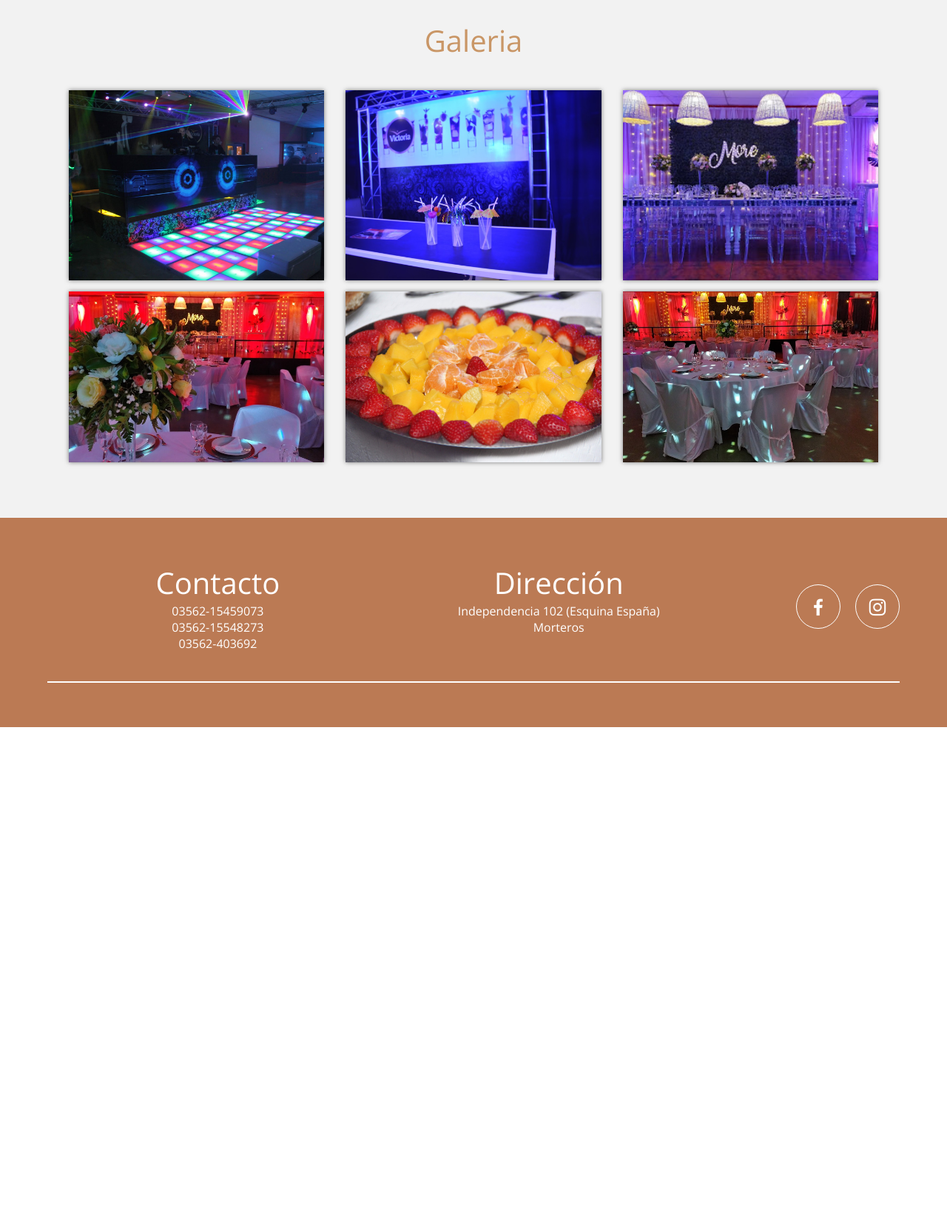
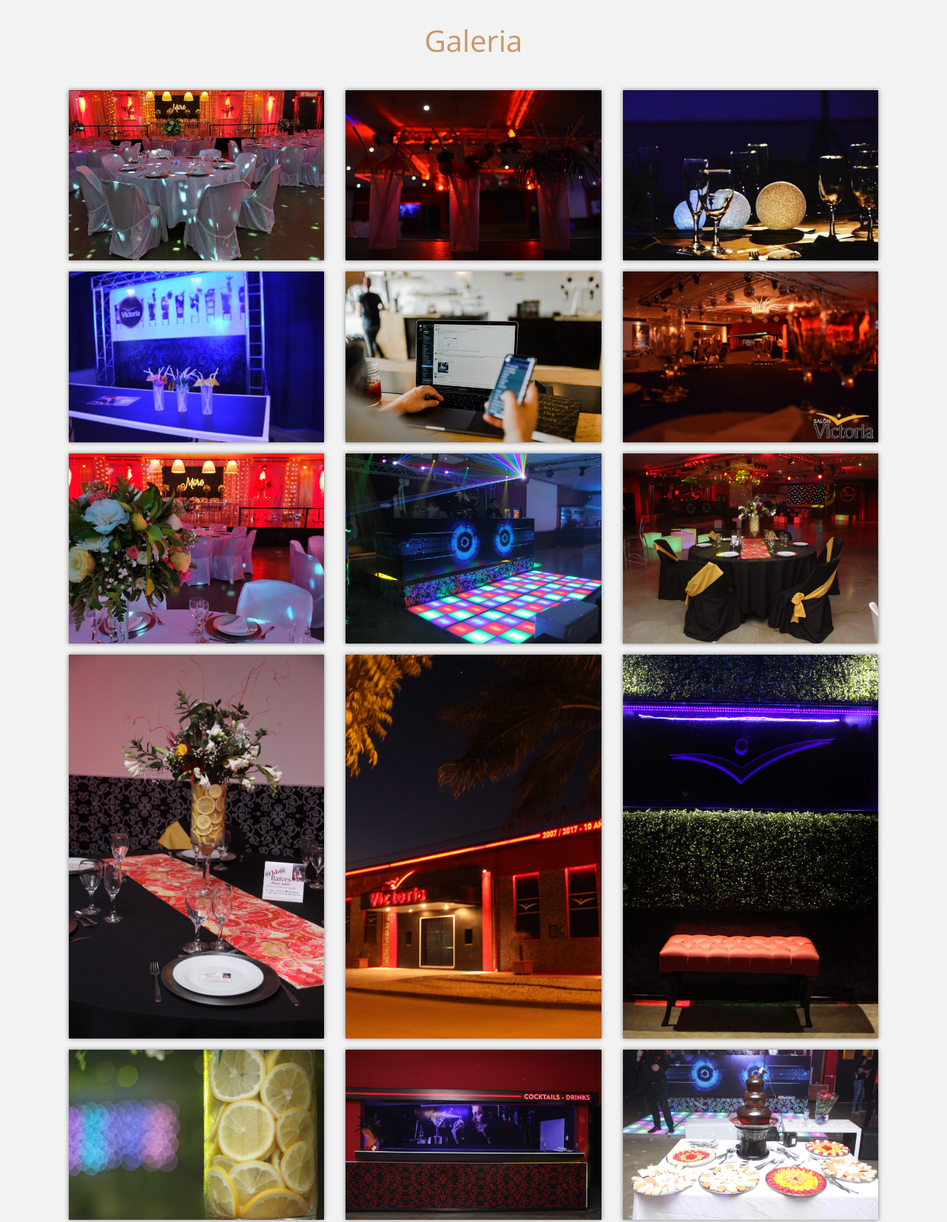
Before and after one commit to 93Gabix/SalonVictoria, a plain HTML site: page index.html in a window 1280 px wide. Shown: the part 2700-4352 px from the top of the page at 74% size. Before the commit the page ends 3683 px from the top, so only its background shows below. Drawn offline with nearby package versions, Linux system fonts and the light colour scheme.

Commit message:
Add files via upload

```diff
--- a/index.html
+++ b/index.html
@@ -106,12 +106,28 @@
             <div class="contenedor">
                 <h2 class="subtitulo">Galeria</h2>
                 <div class="contenedor-galeria">
-                    <img src="img/iluminacion.jpg" alt="" class="img-galeria">
-                    <img src="img/barra.jpg" alt="" class="img-galeria">
-                    <img src="img/vip.jpg" alt="" class="img-galeria">
-                    <img src="img/decora.jpg" alt="" class="img-galeria">
-                    <img src="img/Gastronomia.JPG" alt="" class="img-galeria">
-                    <img src="img/circulo.jpg" alt="" class="img-galeria">
+                    <img src="img/1.jpg" alt="" class="img-galeria">
+                    <img src="img/2.jpg" alt="" class="img-galeria">
+                    <img src="img/3.jpg" alt="" class="img-galeria">
+                    <img src="img/4.jpg" alt="" class="img-galeria">
+                    <img src="img/5.jpg" alt="" class="img-galeria">
+                    <img src="img/6.jpg" alt="" class="img-galeria">
+                    <img src="img/7.jpg" alt="" class="img-galeria">
+                    <img src="img/8.jpg" alt="" class="img-galeria">
+                    <img src="img/9.jpg" alt="" class="img-galeria">
+                    <img src="img/10.jpg" alt="" class="img-galeria">
+                    <img src="img/11.jpg" alt="" class="img-galeria">
+                    <img src="img/12.jpg" alt="" class="img-galeria">
+                    <img src="img/13.jpg" alt="" class="img-galeria">
+                    <img src="img/14.jpg" alt="" class="img-galeria">
+                    <img src="img/15.jpg" alt="" class="img-galeria">
+                    <img src="img/16.jpg" alt="" class="img-galeria">
+                    <img src="img/17.jpg" alt="" class="img-galeria">
+                    <img src="img/18.jpg" alt="" class="img-galeria">
+                    <img src="img/19.jpg" alt="" class="img-galeria">
+                    <img src="img/22.jpg" alt="" class="img-galeria">
+                    <img src="img/23.jpg" alt="" class="img-galeria">
+
                 </div>
             </div>
         </section>
```
